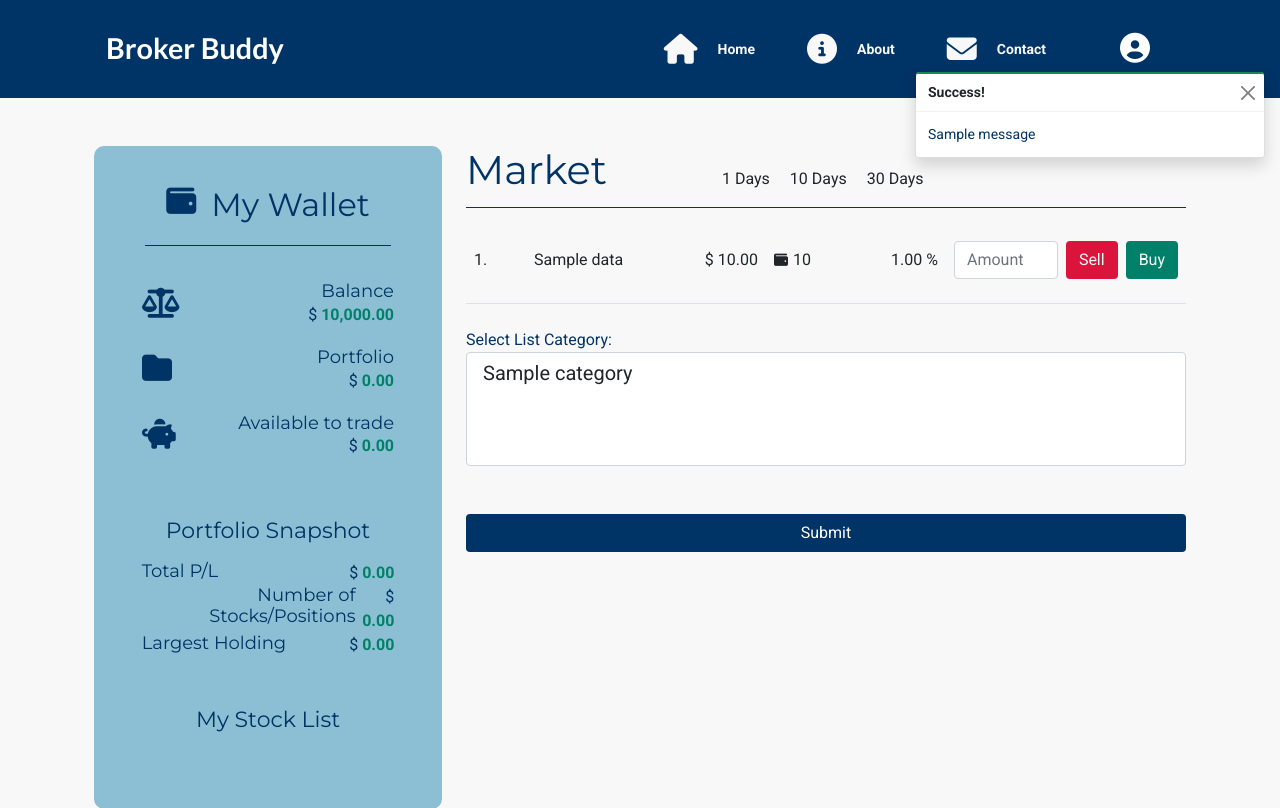
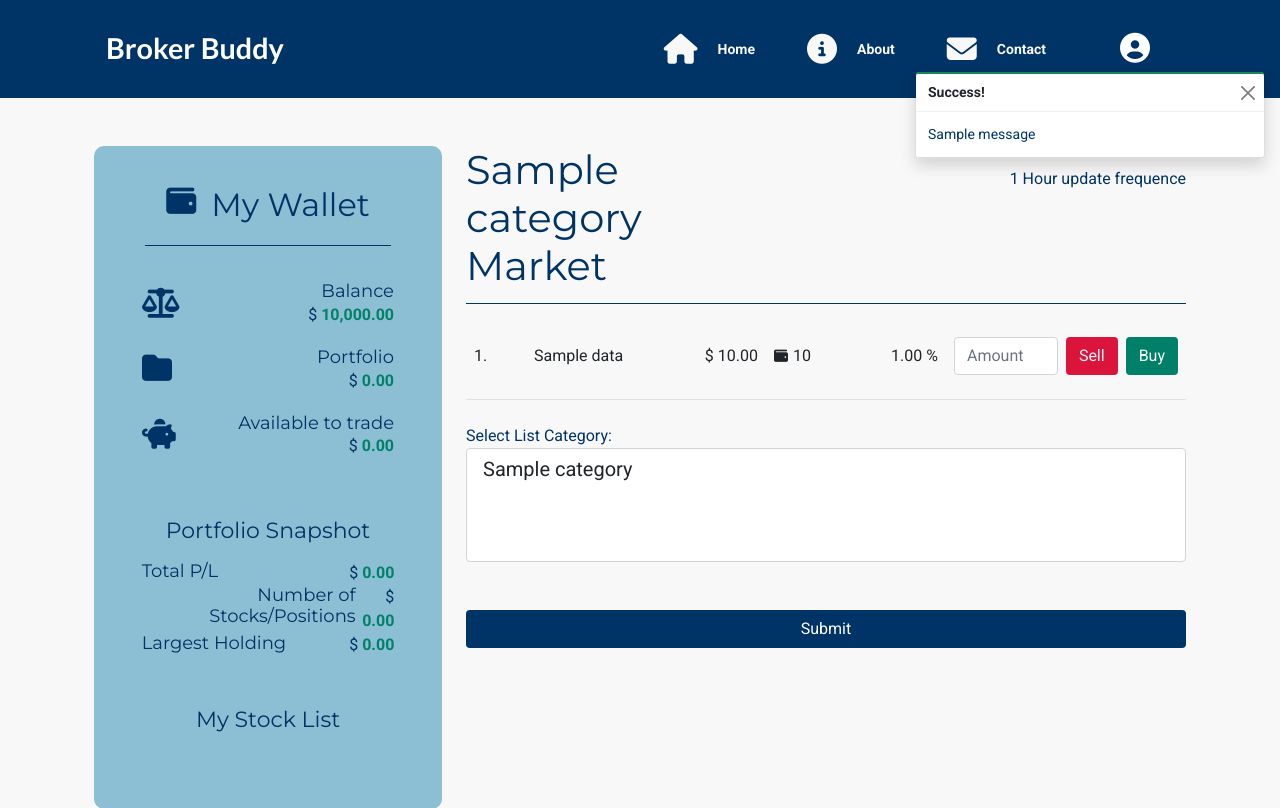
Before and after one commit to e-kai00/finFlare, a Django app: template markets/templates/markets/markets.html in a window 1280 px wide. Shown: the top 808 px of the page. Run offline with Django 4.2, Linux system fonts and the light colour scheme; tables that the repository leaves empty hold one stand-in row (values such as "Sample post"); the template is opened without the code that fills it: values that come from a table or form of the project are taken from there, most other values are stand-ins (such as "Sample title", 1, 10 or a date in 2020); one stand-in notice (Sample message) is shown; some libraries are stand-ins or nearby versions.

Commit message:
style: added defualt market view and changed paragraph

```diff
--- a/markets/templates/markets/markets.html
+++ b/markets/templates/markets/markets.html
@@ -26,12 +26,10 @@
         <div class="col-md-8">
           <div class="row top-section">
               <div class="col-md-4">
-                <h1>Market</h1>
+                <h1>{{ category }} Market</h1>
               </div>
               <div class="col-md-8">
-                <a href="#" class="m-2 text-decoration-none text-dark">1 Days</a>
-                <a href="{{ window.5D}}" class="m-2 text-decoration-none text-dark">10 Days</a>
-                <a href="#" class="m-2 text-decoration-none text-dark">30 Days</a>
+                <p>1 Hour update frequence</p>
               </div>
           </div>
           <hr id="market-hr">
@@ -80,12 +78,11 @@
           <form action="" method="post">
             {% csrf_token %}
             <label for="stockSelector">Select List Category:</label>
-            <select class="form-select form-select-lg mb-3" multiple aria-label="multiple select example"
-                  name="stockSelector">
-                  {% for category in categories %}
-                    <option value="{{ category }}" {% if category == selected_category %}selected{% endif %}>{{ category }}</option>
-                  {% endfor %}
-          </select>
+            <select class="form-select form-select-lg mb-3" multiple aria-label="multiple select example" name="stockSelector">
+              {% for category in categories %}
+                  <option value="{{ category }}" {% if category == selected_category %}selected{% endif %}>{{ category }}</option>
+              {% endfor %}
+            </select>
             <br>
             <div class="d-grid gap-2 mt-2">
                 <input class="btn btn-signup mb-3" type="submit" value="Submit">
```
Also changed, not shown: markets/views.py (+23 -12 lines).
